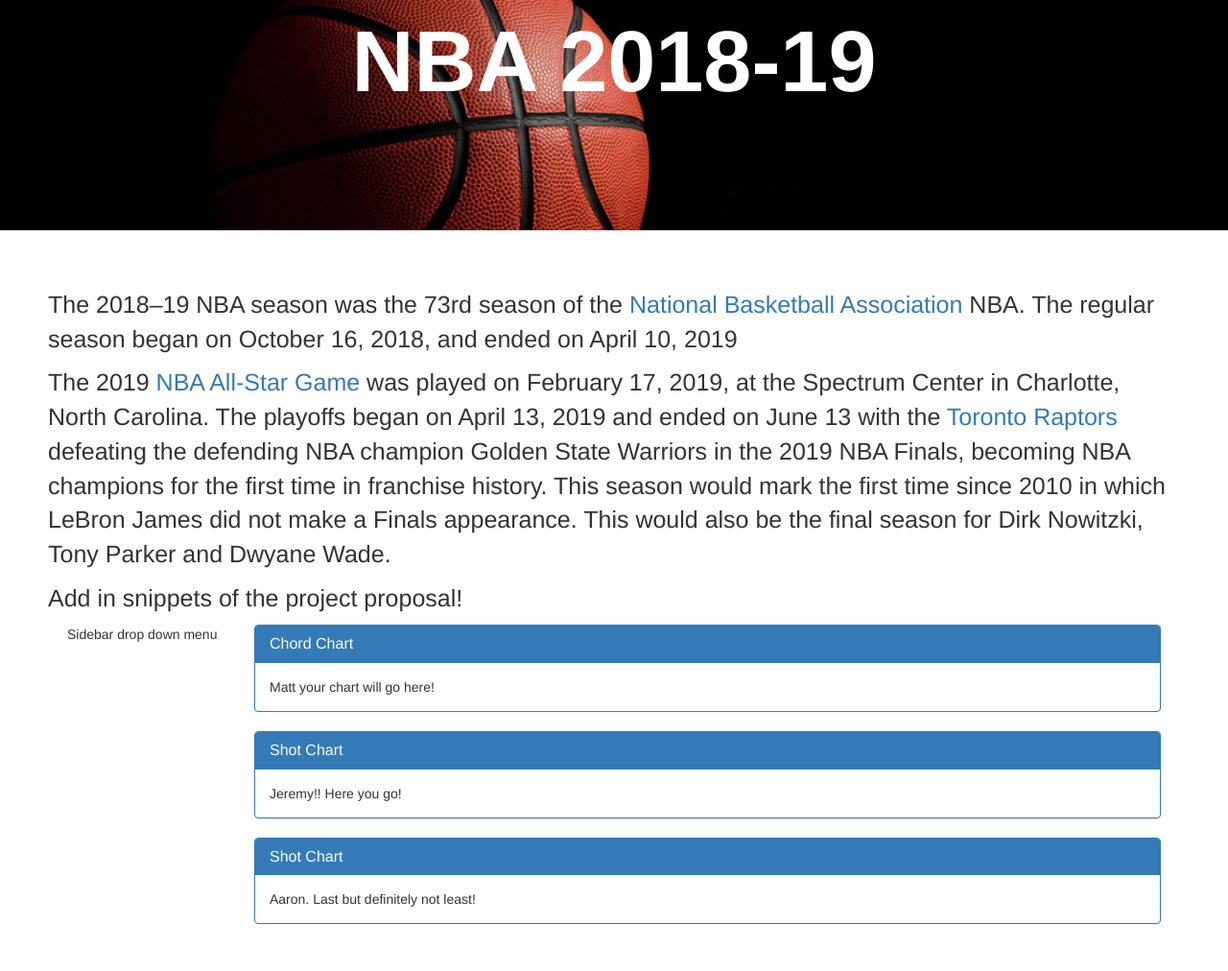
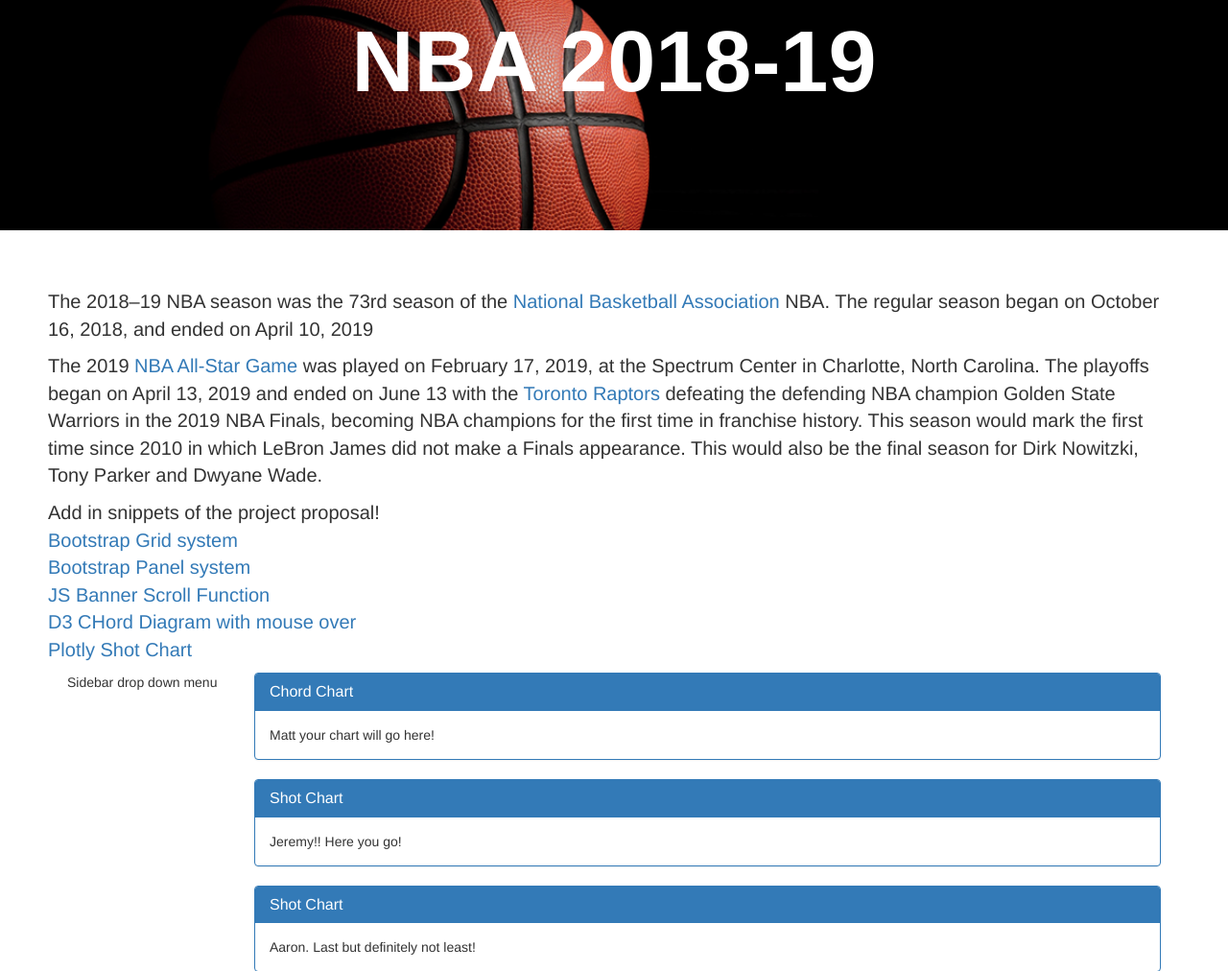
Before and after one commit to jeremykardash/NBA2019, a Flask app: page / in a window 1280 px wide. Shown: the top 1012 px of the page at 96% size. Before the commit the page ends 963 px from the top, so only its background shows below. Run offline with Flask 2, Linux system fonts and the light colour scheme; parts of the project's set-up code (start-up, migrations or seed data) failed here and were passed over; some libraries are stand-ins or nearby versions.

Commit message:
content update

```diff
--- a/NBA/static/css/style.css
+++ b/NBA/static/css/style.css
@@ -30,7 +30,7 @@
     padding-top: 300px;
     padding-right: 50px;
     padding-left: 50px;
-    font-size:25px
+    font-size:20px
 }
 
 .panel > .panel-title {
--- a/NBA/templates/index.html
+++ b/NBA/templates/index.html
@@ -25,7 +25,16 @@
               This season would mark the first time since 2010 in which LeBron James did not make a Finals appearance.
               This would also be the final season for Dirk Nowitzki, Tony Parker and Dwyane Wade.
             </p>
-        <p>Add in snippets of the project proposal!</p>
+        <p>Add in snippets of the project proposal!<br>
+            <a href="https://getbootstrap.com/docs/4.0/layout/grid/">Bootstrap Grid system</a><br>
+            <a href="https://www.w3schools.com/bootstrap/bootstrap_panels.asp"> Bootstrap Panel system</a><br>
+            <a href="https://www.w3schools.com/jsref/event_onscroll.asp">JS Banner Scroll Function</a><br>
+            <a href= "http://bl.ocks.org/nbremer/94db779237655907b907"> D3 CHord Diagram with mouse over</a><br>
+            <a href=https://towardsdatascience.com/interactive-basketball-data-visualizations-with-plotly-8c6916aaa59e>
+            Plotly Shot Chart</a><br>
+
+
+        </p>
 
       </div>
     <div class ="container" id ='js-code'>
```
